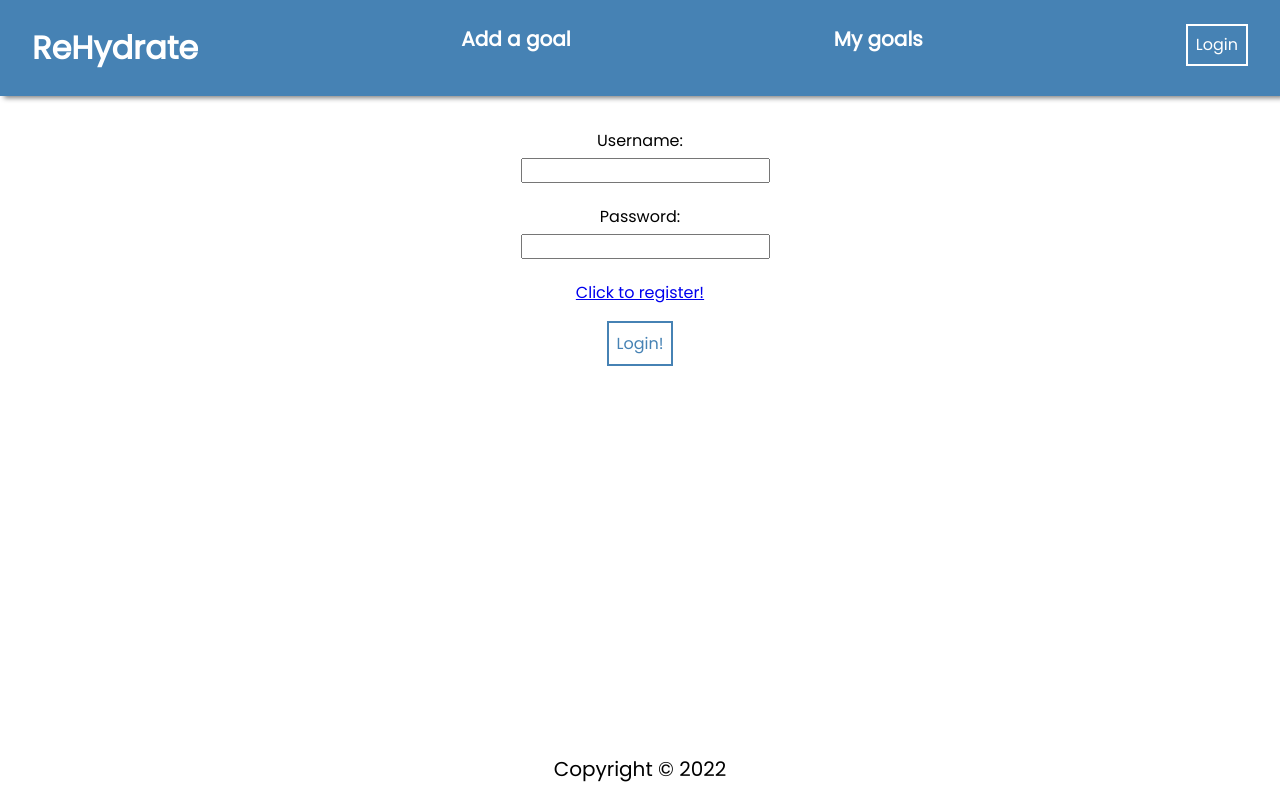
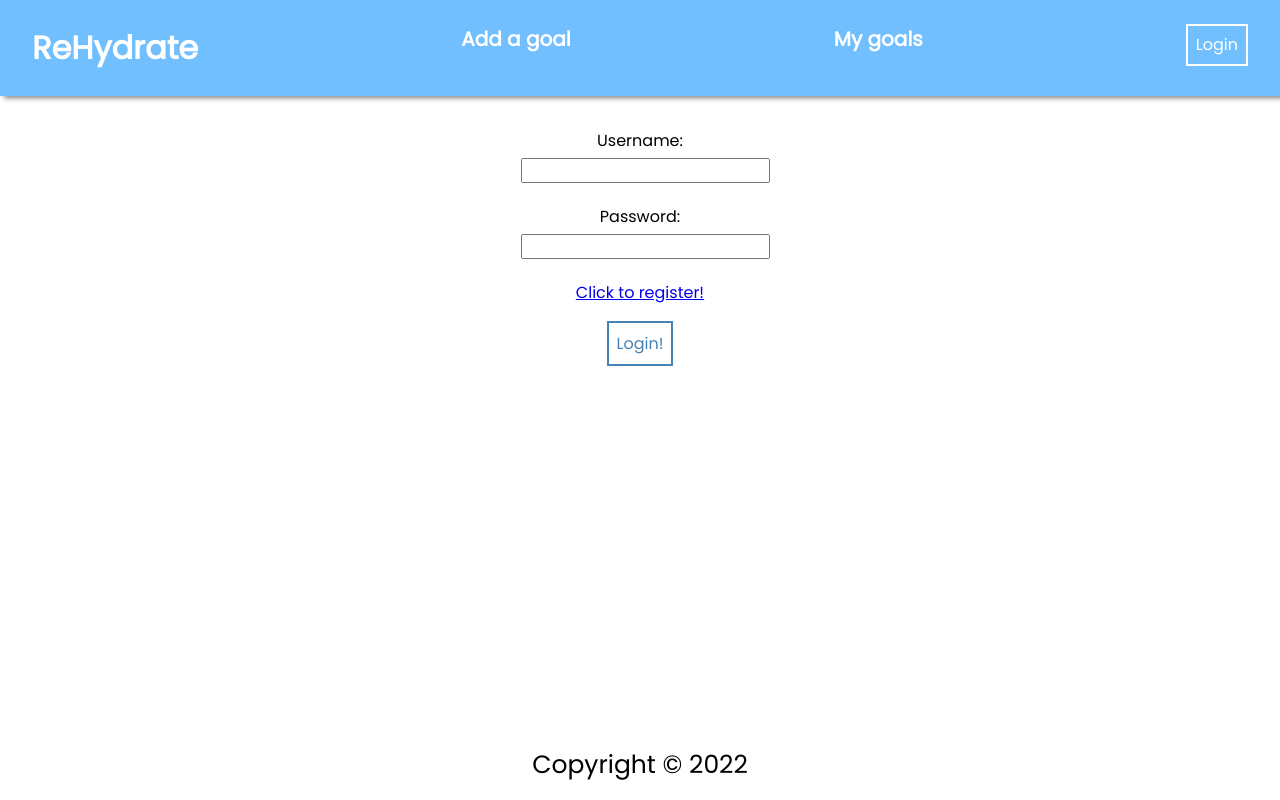
Before and after one commit to chrisballew/ReHydrate_Capstone_Project, a React (Create React App) app in the folder frontend/: page /login in a window 1280 px wide. Built offline with nearby package versions, Linux system fonts and the light colour scheme.

Commit message:
tweaking styles

```diff
--- a/frontend/src/App.css
+++ b/frontend/src/App.css
@@ -8,13 +8,16 @@
   box-sizing: inherit;
 }
 
+
+
 html {
   box-sizing: border-box;
   font-family: "Poppins", sans-serif;
+  color: black;
 }
 
 p {
-  font-size: 20px;
+  font-size: 25px;
 }
 
 button {
--- a/frontend/src/components/NavBar/NavBar.css
+++ b/frontend/src/components/NavBar/NavBar.css
@@ -2,6 +2,7 @@ ul {
   display: flex;
   justify-content: space-between;
   list-style-type: none;
+
 }
 
 li {
@@ -9,22 +10,22 @@ li {
 }
 
 .navBar {
-  background: steelblue;
+  background: rgb(113, 191, 255);
   box-shadow: 4px 2px 5px gray;
-  color: white;
+  color: rgb(132, 175, 255);
   margin-bottom: 2rem;
   padding: 1.5rem 2rem;
 }
 
 .navBar button {
   background: transparent;
-  border: 2px solid white;
-  color: white;
+  border: 2px solid rgb(255, 255, 255);
+  color: rgb(255, 255, 255);
   padding: 0.4rem 0.5rem;
 }
 
 .navBar button:hover {
-  background: white;
+  background: rgb(0, 238, 255);
   color: steelblue;
   cursor: pointer;
 }
--- a/frontend/src/pages/HomePage/HomePage.js
+++ b/frontend/src/pages/HomePage/HomePage.js
@@ -1,7 +1,6 @@
 import React from "react";
 import { useEffect, useState } from "react";
 import useAuth from "../../hooks/useAuth";
-
 import axios from "axios";
 
 const HomePage = () => {
```
